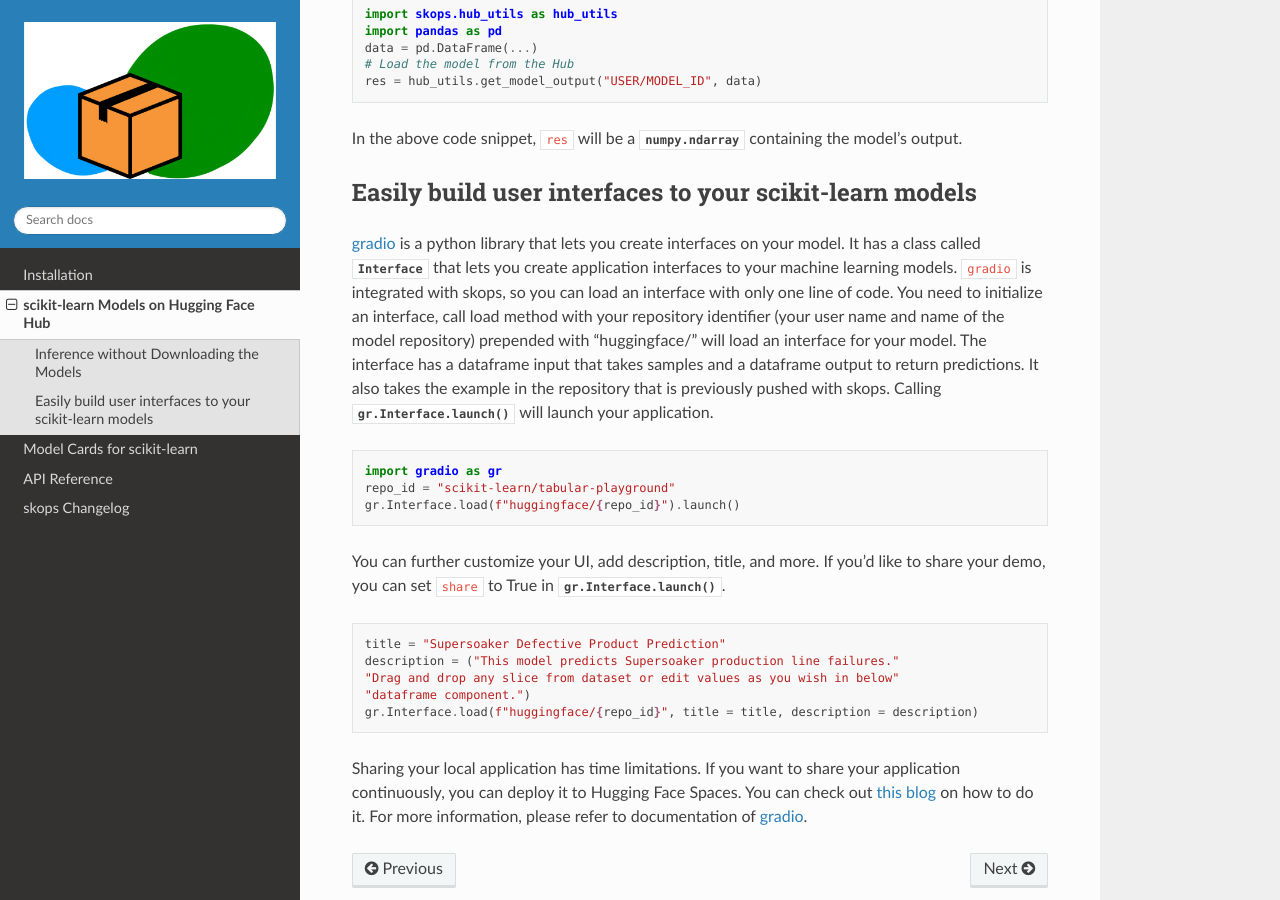
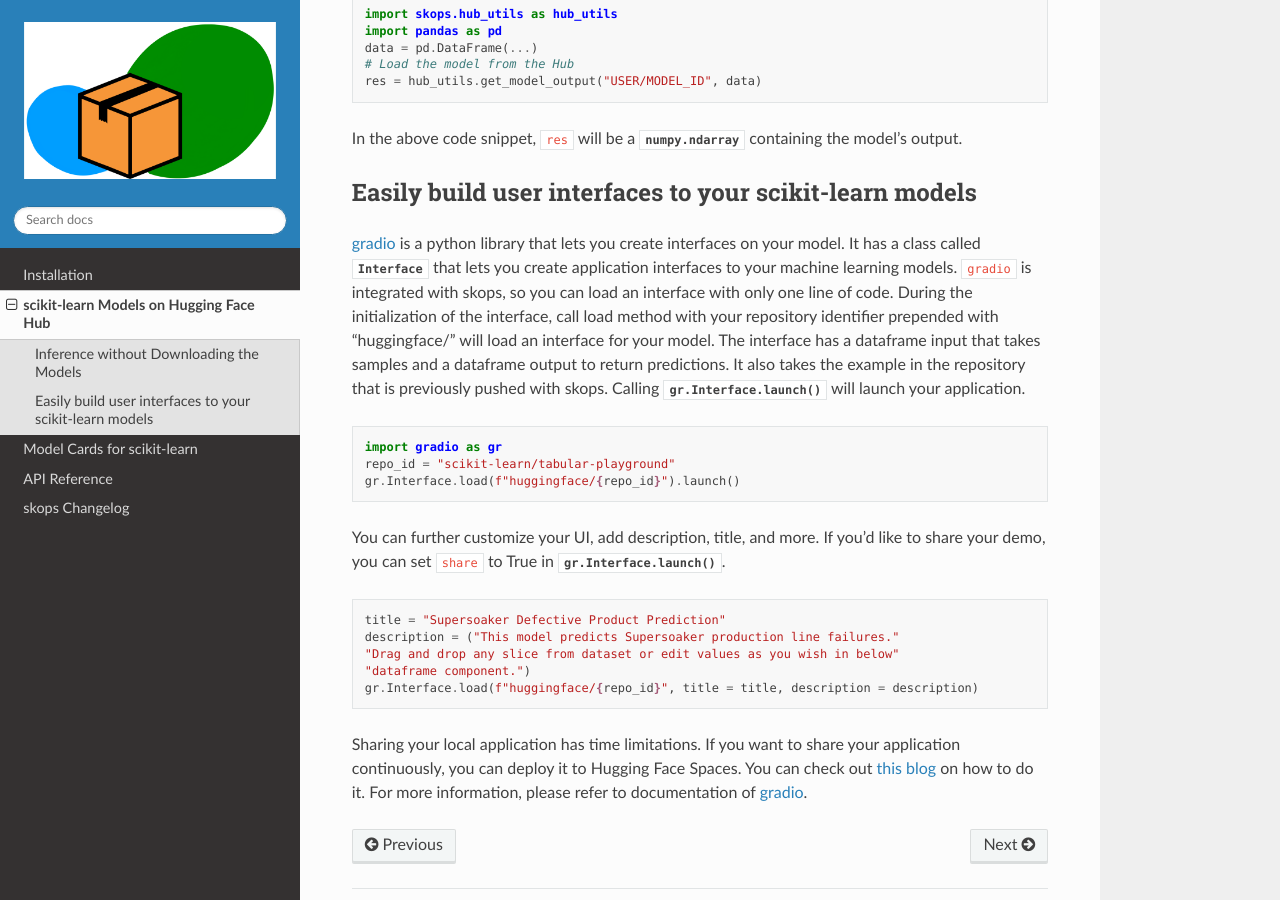
Before and after one commit to skops-dev/skops, a Sphinx documentation site: the page built from docs/hf_hub.rst, in a window 1280 px wide and 900 px high, scrolled down 2114 px. Built offline with Sphinx 7.4.7 and the Read the Docs theme 2.0.0, drawn with Linux system fonts in a browser that asks for light colours.

Commit message:
Addressed comments

```diff
--- a/docs/hf_hub.rst
+++ b/docs/hf_hub.rst
@@ -120,12 +120,12 @@ Easily build user interfaces to your scikit-learn models
 It has a class called :class:`Interface` that lets you create application
 interfaces to your machine learning models.
 ``gradio`` is integrated with skops, so you can load an interface with only one
-line of code. You need to initialize an interface, call load method with
-your repository identifier (your user name and name of the model repository)
-prepended with "huggingface/" will load an interface for your model. The interface
-has a dataframe input that takes samples and a dataframe output to return
-predictions. It also takes the example in the repository that is previously
-pushed with skops. Calling :func:`gr.Interface.launch()` will launch your application.
+line of code. During the initialization of the interface, call load method with
+your repository identifier prepended with "huggingface/" will load an
+interface for your model. The interface has a dataframe input that takes samples
+and a dataframe output to return predictions. It also takes the example in the
+repository that is previously pushed with skops.
+Calling :func:`gr.Interface.launch()` will launch your application.
 
 .. code:: python
 
```
Also changed, not shown: 1 other file.
